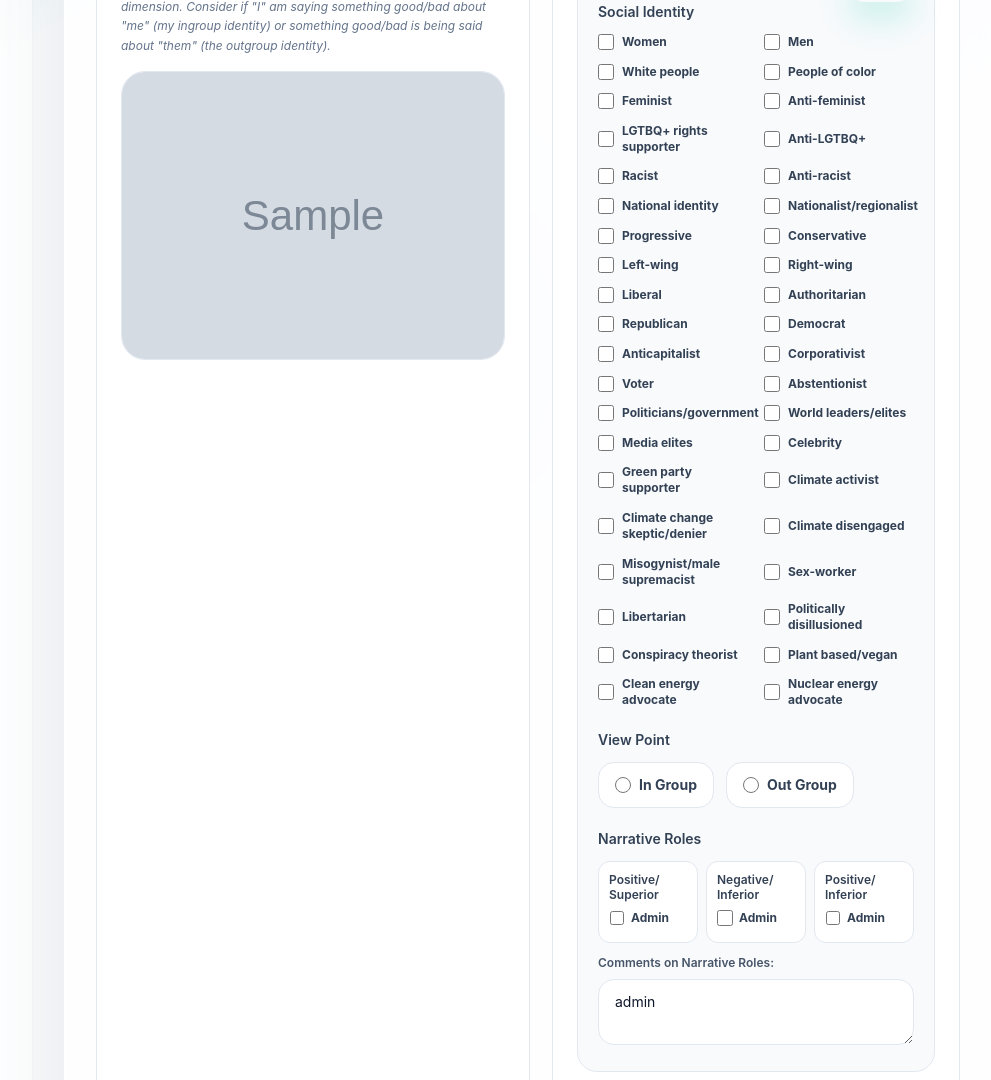
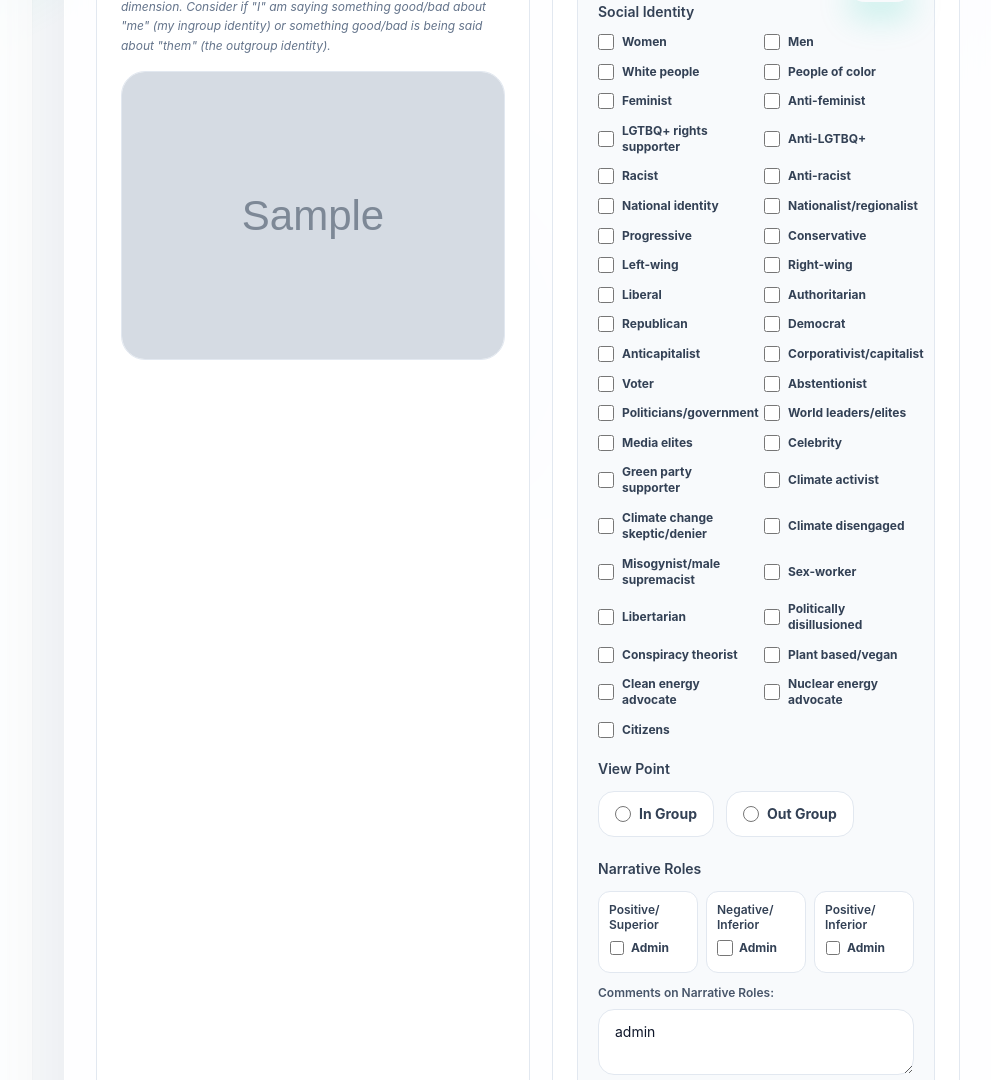
Before and after one commit to gabriellabollici/annotation_tool, a FastAPI app: template app/templates/annotations/label.html in a window 1280 px wide. Shown: the part 292-1372 px from the top of the page, without its empty margins (256-1247 px from the left). Run offline with FastAPI, Linux system fonts and the light colour scheme; the template is opened without the code that fills it: most values are stand-ins (such as "Sample title", 1, 10 or a date in 2020); grey boxes marked "Sample" are stand-in pictures; some libraries are stand-ins or nearby versions.

Commit message:
Add 'citizens' label and rename corporativist to corporativist/capitalist

```diff
--- a/app/templates/annotations/label.html
+++ b/app/templates/annotations/label.html
@@ -64,7 +64,7 @@
                         'left-wing', 'right-wing',
                         'liberal', 'authoritarian',
                         'republican', 'democrat',
-                        'anticapitalist', 'corporativist',
+                        'anticapitalist', 'corporativist/capitalist',
                         'voter', 'abstentionist',
                         'politicians/government', 'world leaders/elites',
                         'media elites', 'celebrity',
@@ -73,7 +73,8 @@
                         'misogynist/male supremacist', 'sex-worker',
                         'libertarian', 'politically disillusioned',
                         'conspiracy theorist', 'plant based/vegan',
-                        'clean energy advocate', 'nuclear energy advocate'
+                        'clean energy advocate', 'nuclear energy advocate',
+                        'citizens'
                     ] %}
                     {% if user_annotations %}
                         {% for ann in user_annotations %}
@@ -283,7 +284,7 @@ const socialIdentityOptions = [
     'left-wing', 'right-wing',
     'liberal', 'authoritarian',
     'republican', 'democrat',
-    'anticapitalist', 'corporativist',
+    'anticapitalist', 'corporativist/capitalist',
     'voter', 'abstentionist',
     'politicians/government', 'world leaders/elites',
     'media elites', 'celebrity',
@@ -292,7 +293,8 @@ const socialIdentityOptions = [
     'misogynist/male supremacist', 'sex-worker',
     'libertarian', 'politically disillusioned',
     'conspiracy theorist', 'plant based/vegan',
-    'clean energy advocate', 'nuclear energy advocate'
+    'clean energy advocate', 'nuclear energy advocate',
+    'citizens'
 ];
 
 let numIdentitiesLimit = {{ image.num_identities or 0 }};
```
